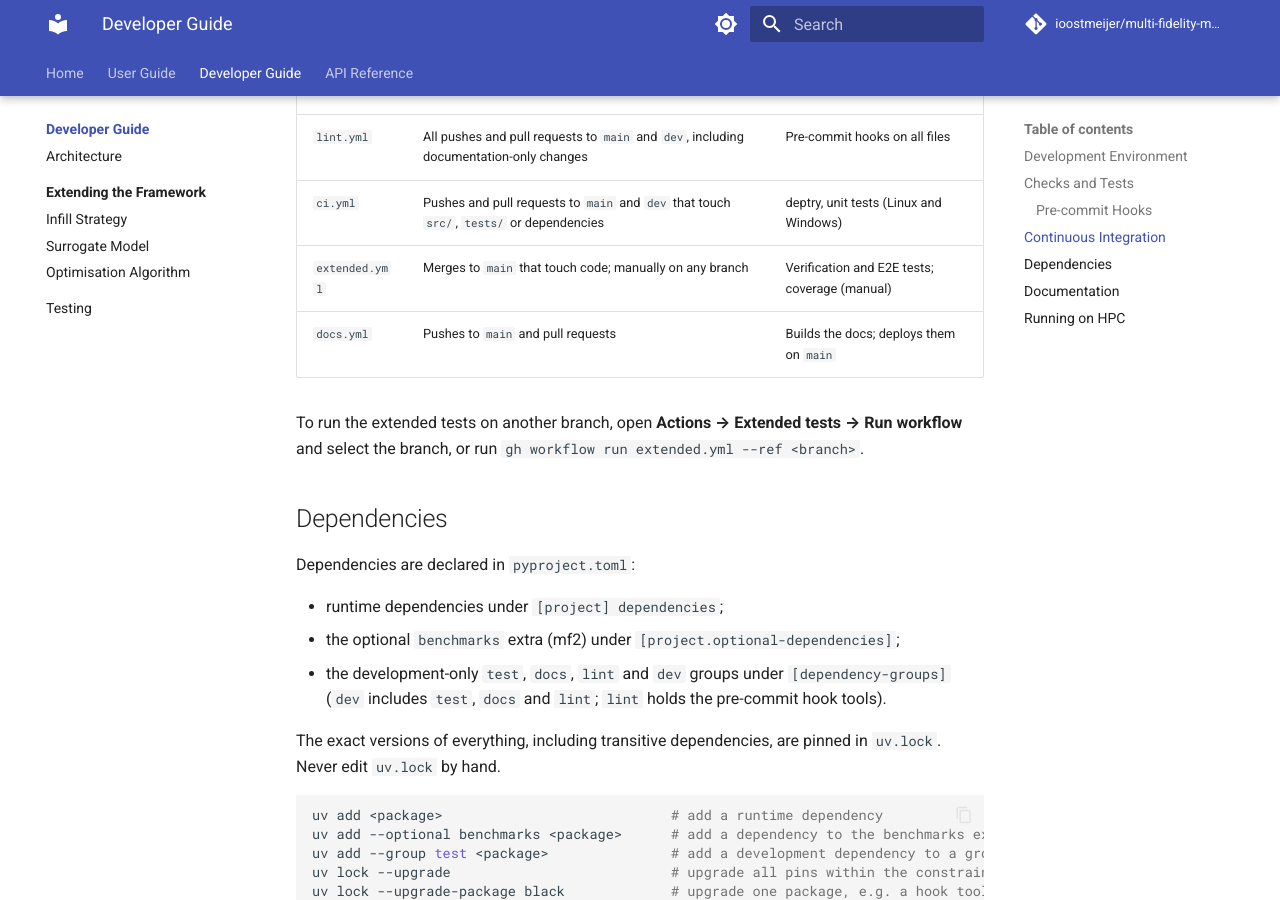
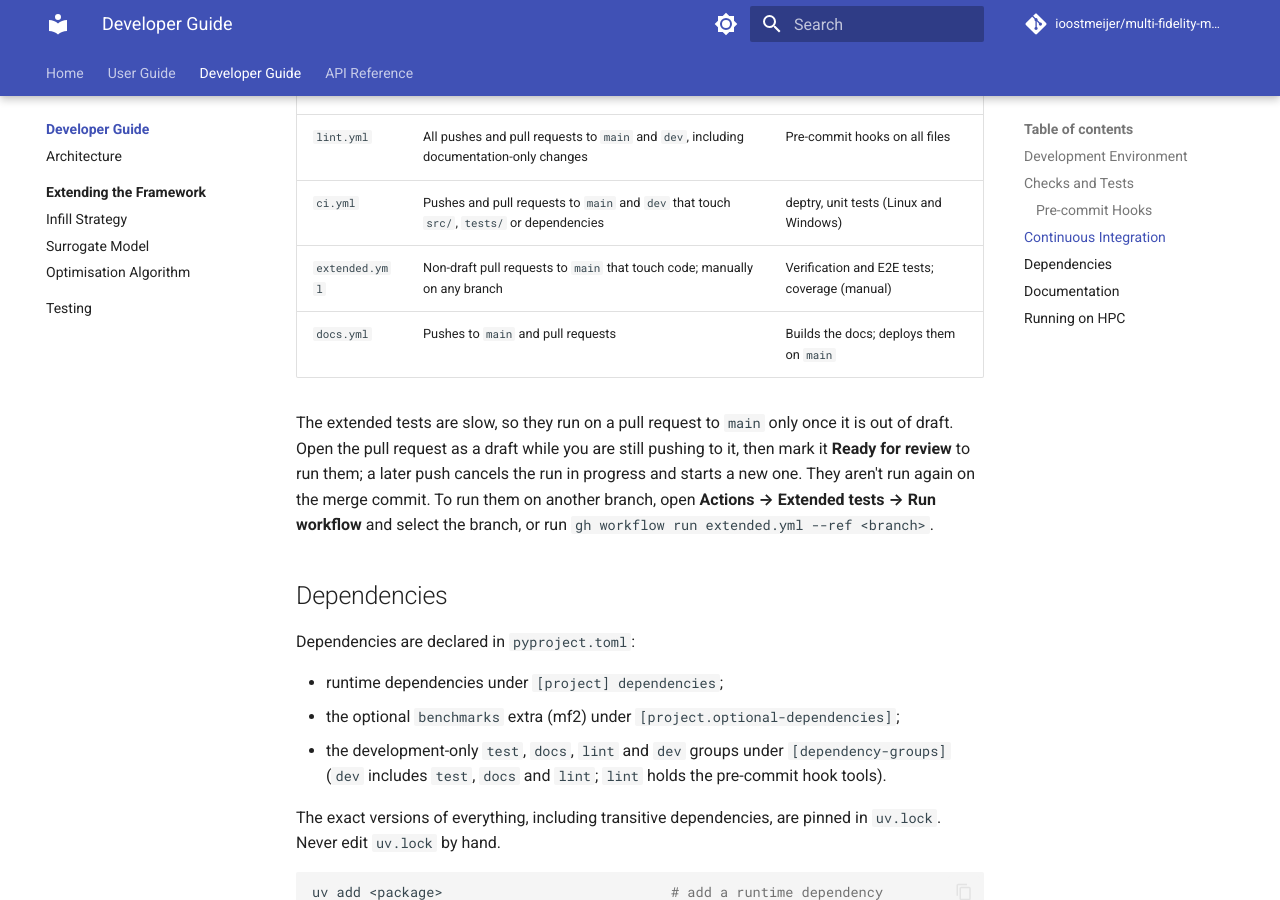
Before and after one commit to ioostmeijer/multi-fidelity-multi-point-sbo, an MkDocs documentation site: the page built from docs/dev/index.md, in a window 1280 px wide and 900 px high, scrolled down 1662 px. Built offline with MkDocs 1.6.1 and Material for MkDocs 9.7.7, drawn with Linux system fonts in a browser that asks for light colours; comment, search, counter and statistics services are not loaded.

Commit message:
Update the run logic for the tests: The lint and ci workflows run for push and prs to main and dev. the e2e and verification tests (in the extended workflow) only run when a non-draft PR is made to main.

```diff
--- a/docs/dev/index.md
+++ b/docs/dev/index.md
@@ -59,11 +59,13 @@ group (`uv sync --locked --only-group lint`), without the package or MPI, and ru
 | -------------- | ---------------------------------------------------------------------------------------- | --------------------------------------------- |
 | `lint.yml`     | All pushes and pull requests to `main` and `dev`, including documentation-only changes   | Pre-commit hooks on all files                 |
 | `ci.yml`       | Pushes and pull requests to `main` and `dev` that touch `src/`, `tests/` or dependencies | deptry, unit tests (Linux and Windows)        |
-| `extended.yml` | Merges to `main` that touch code; manually on any branch                                 | Verification and E2E tests; coverage (manual) |
+| `extended.yml` | Non-draft pull requests to `main` that touch code; manually on any branch                | Verification and E2E tests; coverage (manual) |
 | `docs.yml`     | Pushes to `main` and pull requests                                                       | Builds the docs; deploys them on `main`       |
 
-To run the extended tests on another branch, open **Actions → Extended tests → Run workflow** and select the branch, or
-run `gh workflow run extended.yml --ref <branch>`.
+The extended tests are slow, so they run on a pull request to `main` only once it is out of draft. Open the pull request
+as a draft while you are still pushing to it, then mark it **Ready for review** to run them; a later push cancels the
+run in progress and starts a new one. They aren't run again on the merge commit. To run them on another branch, open
+**Actions → Extended tests → Run workflow** and select the branch, or run `gh workflow run extended.yml --ref <branch>`.
 
 ## Dependencies
 
```
Also changed, not shown: 1 other file.
